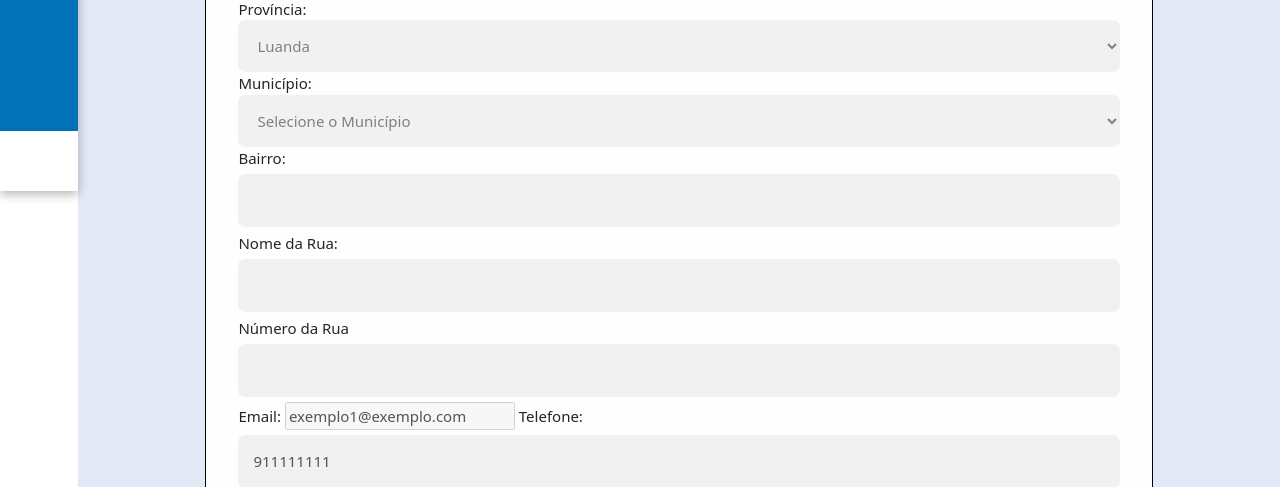
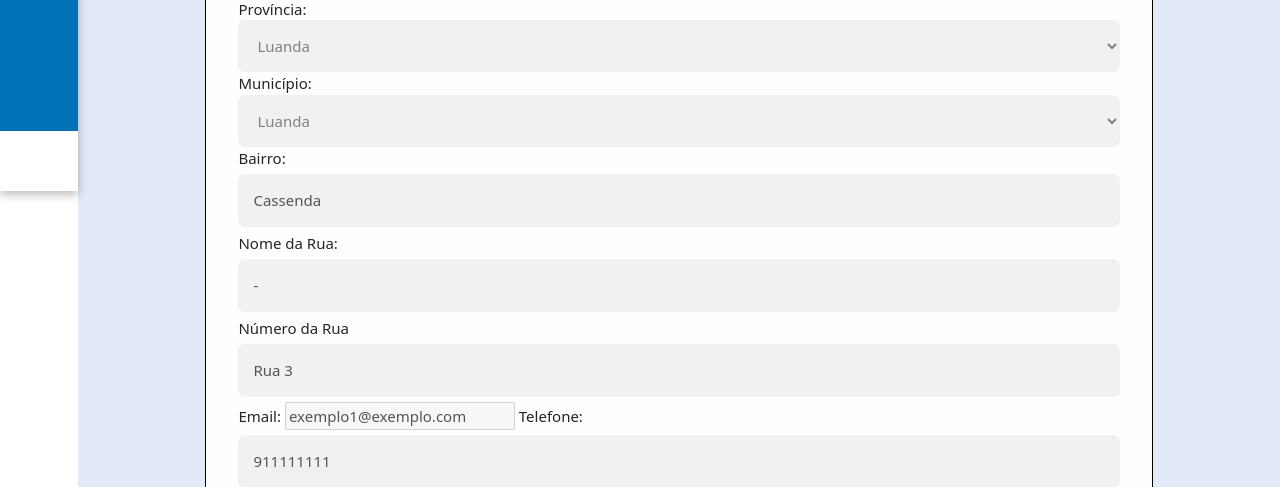
Before and after one commit to MauroFMN/PRAMA, a PHP site: page /interfaceusuario/Paciente/perfil.php in a window 1280 px wide. Shown: the part 611-1098 px from the top of the page. Run offline with PHP 8.4, Linux system fonts and the light colour scheme; the visitor is signed in with stand-in values (Sample User, id 1); data comes from the database, SQL or seed files in the repository.

Commit message:
Update perfil.php

```diff
--- a/interfaceusuario/Paciente/perfil.php
+++ b/interfaceusuario/Paciente/perfil.php
@@ -51,15 +51,41 @@
                             </select>
                           <?php } ?>
                             <label>Município:</label>
+                            <?php
+                             $sql = "SELECT * from municipio WHERE codMunicipio = {$dadosusuario['codMunicipio']}";
+                             $dadosMuni = mysqli_query($mysqli,$sql);
+                             while ($municipio = mysqli_fetch_assoc($dadosMuni)) {?>
                             <select disabled>
-                                <option value="">Selecione o Município</option>
+                                <option value="<?php echo $municipio['nome']; ?>"><?php echo $municipio['nome']; ?></option>
                             </select>
-                            <label>Bairro:</label>
-                            <input type="text" name="" disabled>
-                            <label>Nome da Rua:</label>
-                            <input type="text" name="" disabled>
-                            <label>Número da Rua</label>
-                            <input type="text" name="" disabled>
+                          <?php } ?>
+                          <?php
+                           $sql = "SELECT * from bairro WHERE codMunicipio = {$dadosusuario['codMunicipio']}";
+                           $dadosBairro = mysqli_query($mysqli,$sql);
+                           while ($bairro = mysqli_fetch_assoc($dadosBairro)) {?>
+                            <label for="nomeBairro">Bairro:</label>
+                            <input type="text" name="nomeBairro" id="nomeBairro" value="<?php echo $bairro['nomeBairro']; ?>" disabled>
+                          <?php
+                           $sql = "SELECT * from rua WHERE codBairro = {$bairro['codBairro']}";
+                           $dadosRua = mysqli_query($mysqli,$sql);
+                             while ($rua = mysqli_fetch_assoc($dadosRua)) {?>
+                            <label for="nomeRua">Nome da Rua:</label>
+                            <input type="text" name="nomeRua" id="nomeRua" value="<?php
+                            if (!empty($rua['nomeRua'])) {
+                              echo $rua['nomeRua'];
+                            } else {
+                              echo "-";
+                            }
+                             ?>" disabled>
+                            <label for="numeroRua">Número da Rua</label>
+                            <input type="text" name="numeroRua" id="numeroRua" value="<?php
+                            if (!empty($rua['numeroRua'])) {
+                              echo $rua['numeroRua'];
+                            } else {
+                              echo "-";
+                            }
+                             ?>" disabled>
+                          <?php }} ?>
                             <?php
                             $sql = "SELECT endereco FROM email WHERE idPessoa = {$_SESSION["idPessoa"]}";
                             $email = mysqli_query($mysqli,$sql);
```
